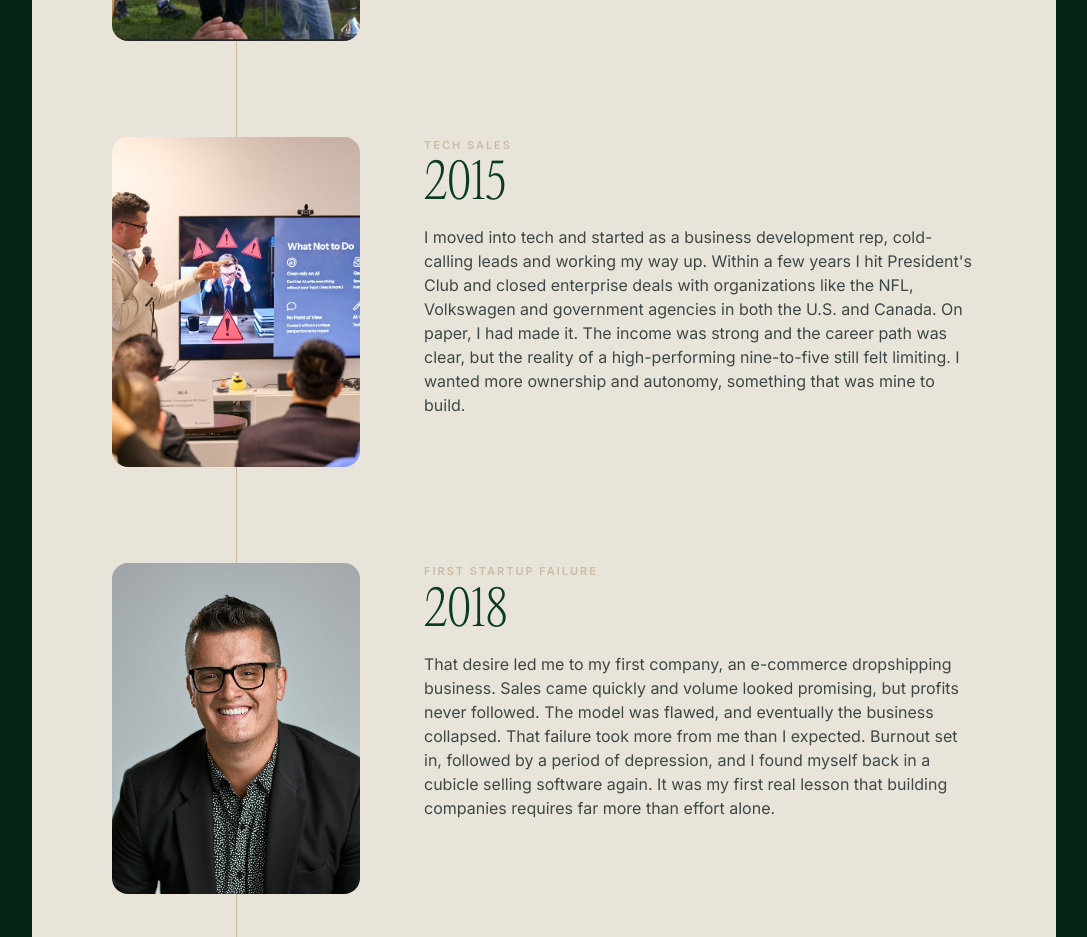
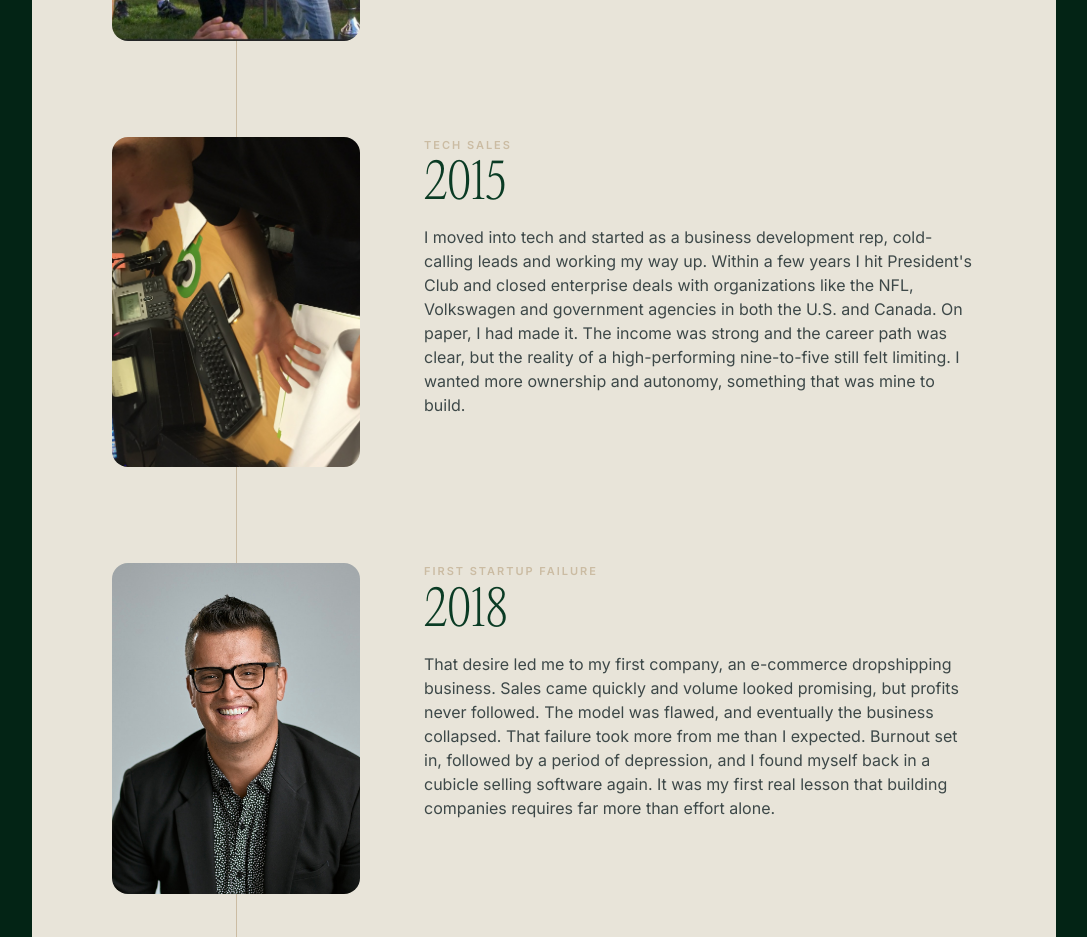
Before and after one commit to thenikvassev/nikvassev-site, a Next.js app: page /about in a window 1280 px wide. Shown: the part 3480-4417 px from the top of the page, without its empty margins (96-1183 px from the left). Built offline with nearby package versions, Linux system fonts and the light colour scheme; what @nitrosend/sdk would draw is missing.

Commit message:
Use desk photo for 2015 timeline entry

```diff
--- a/src/app/about/page.tsx
+++ b/src/app/about/page.tsx
@@ -30,9 +30,9 @@ const timeline = [
     year: "2015",
     title: "Tech Sales",
     body: "I moved into tech and started as a business development rep, cold-calling leads and working my way up. Within a few years I hit President's Club and closed enterprise deals with organizations like the NFL, Volkswagen and government agencies in both the U.S. and Canada. On paper, I had made it. The income was strong and the career path was clear, but the reality of a high-performing nine-to-five still felt limiting. I wanted more ownership and autonomy, something that was mine to build.",
-    image: "/photos/nik-speaking.jpg",
+    image: "/photos/timeline-2015.jpg",
     imageAlt:
-      "Nik Vassev speaking on stage, pointing at a slide titled What Not To Do.",
+      "Nik at a tech sales desk reviewing a folder beside his phone headset and monitor.",
   },
   {
     year: "2018",
```
